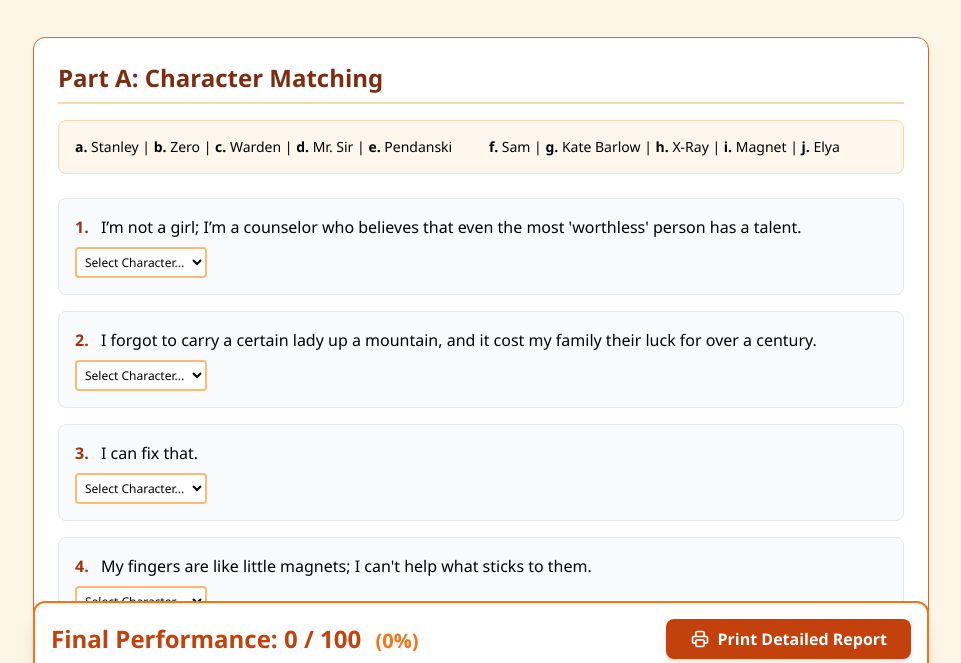
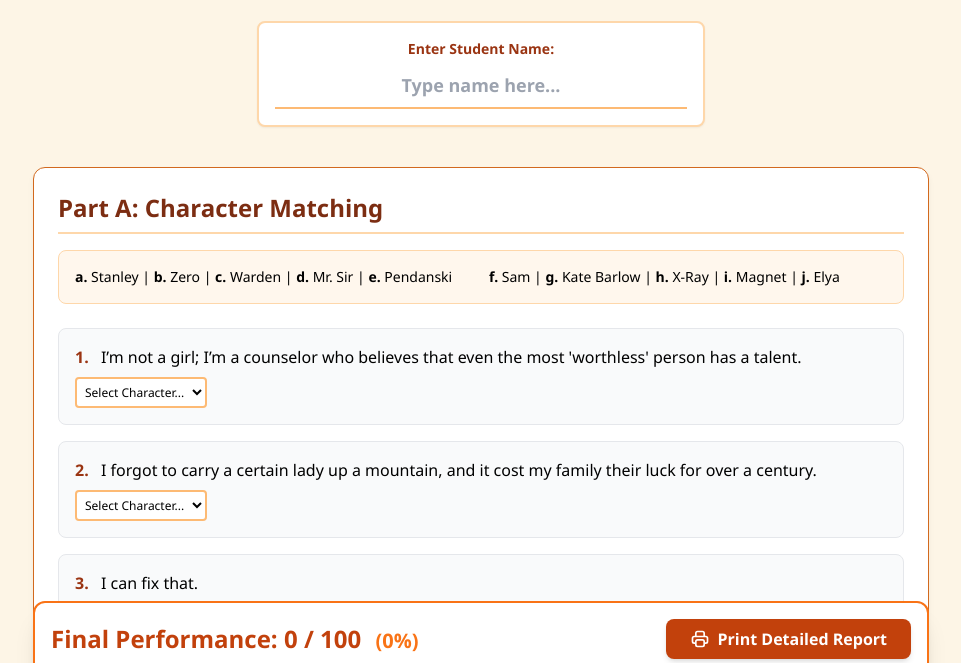
Before and after one commit to setsailadmin-cloud/Holes-FinalTest, a plain HTML site: page index.html in a window 1280 px wide. Shown: the part 107-770 px from the top of the page, without its empty margins (159-1120 px from the left). Drawn offline with nearby package versions, Linux system fonts and the light colour scheme; a web font is replaced by a local one.

Commit message:
Update index.html

```diff
--- a/index.html
+++ b/index.html
@@ -65,7 +65,7 @@
         <div id="print-header-info" class="hidden">
             <h1 class="text-3xl font-bold">Holes Final Achievement Report</h1>
             <div class="flex justify-between mt-4">
-                <p><b>Student Name:</b> ___________________________</p>
+                <p><b>Student Name:</b> <span id="print-student-name" class="border-b border-black min-w-[200px] inline-block">___________________________</span></p>
                 <p><b>Review Date:</b> <span id="current-date"></span></p>
             </div>
         </div>
@@ -73,7 +73,12 @@
         <!-- On-Screen Header -->
         <div class="text-center mb-10 no-print">
             <h1 class="text-4xl font-bold text-orange-800 mb-2">📖 Holes Final Test Review</h1>
-            <p class="text-orange-600 italic">Live Classroom Review Mode • Immediate Feedback</p>
+            <p class="text-orange-600 italic mb-6">Live Classroom Review Mode • Immediate Feedback</p>
+
+            <div class="max-w-md mx-auto bg-white p-4 rounded-lg border-2 border-orange-200 shadow-sm">
+                <label for="student-name-input" class="block text-sm font-bold text-orange-800 mb-1">Enter Student Name:</label>
+                <input type="text" id="student-name-input" oninput="syncName(this.value)" placeholder="Type name here..." class="w-full border-b-2 border-orange-300 focus:border-orange-500 outline-none p-2 text-center text-lg font-semibold">
+            </div>
         </div>
 
         <div id="test-container" class="space-y-8">
@@ -128,6 +133,10 @@
 
     <script>
         document.getElementById('current-date').innerText = new Date().toLocaleDateString();
+
+        function syncName(val) {
+            document.getElementById('print-student-name').innerText = val || "___________________________";
+        }
 
         const partAAnswers = ["e", "j", "f", "i", "g", "c", "h", "a", "d", "b"];
         const partAQuotes = [
```
